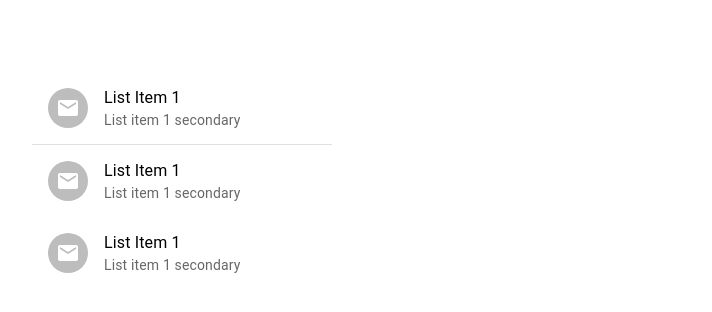
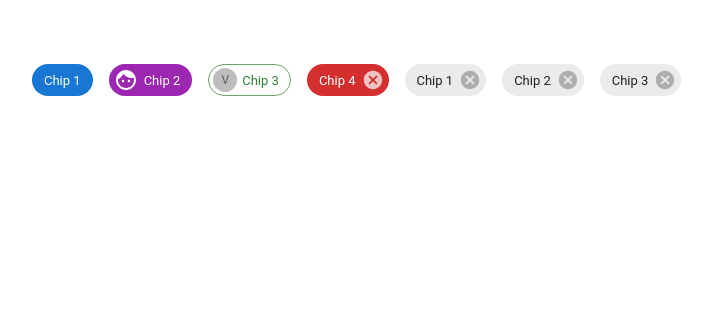
Before and after one commit to nuwan199044/react-material, a React (Create React App) app: page / in a window 1280 px wide. Shown: the top 312 px of the page, without its empty margins (32-744 px from the left). Built offline with nearby package versions, Linux system fonts and the light colour scheme.

Commit message:
Usage of Chip

```diff
--- a/src/App.tsx
+++ b/src/App.tsx
@@ -1,5 +1,6 @@
 import './App.css';
-import { MuiList } from './components/MuiList';
+import { MuiChip } from './components/MuiChip';
+// import { MuiList } from './components/MuiList';
 // import { MuiBadge } from './components/MuiBadge';
 // import { MuiAvatar } from './components/MuiAvatar';
 // import { MuiBottomNavigation } from './components/MuiBottomNavigation';
@@ -54,7 +55,8 @@ function App() {
       {/* <MuiBottomNavigation /> */}
       {/* <MuiAvatar /> */}
       {/* <MuiBadge /> */}
-      <MuiList />
+      {/* <MuiList /> */}
+      <MuiChip />
     </div>
   );
 }
--- /dev/null
+++ b/src/components/MuiChip.tsx
@@ -0,0 +1,21 @@
+import { Stack, Chip, Avatar} from '@mui/material';
+import FaceIcon from '@mui/icons-material/Face';
+import { useState } from 'react';
+
+export const MuiChip = () => {
+    const [chips, setChips] = useState(['Chip 1','Chip 2','Chip 3']);
+    const handleDelete = (clickedChip: string) => {
+        setChips((chips) => chips.filter(chip => chip !== clickedChip))
+    }
+  return (
+    <Stack direction="row" spacing={2}>
+        <Chip label="Chip 1" color='primary' size='medium' />
+        <Chip label="Chip 2" color='secondary' size='medium' icon={<FaceIcon />} />
+        <Chip label="Chip 3" color='success' size='medium' variant='outlined' avatar={<Avatar>V</Avatar>} />
+        <Chip label="Chip 4" color='error' size='medium' onClick={() => alert("clicked!")} onDelete={() => alert("deleted!")}/>
+        {
+            chips.map((chip) => <Chip key={chip} label={chip} onDelete={() => handleDelete(chip)}/>)
+        }
+    </Stack>
+  )
+}
```
